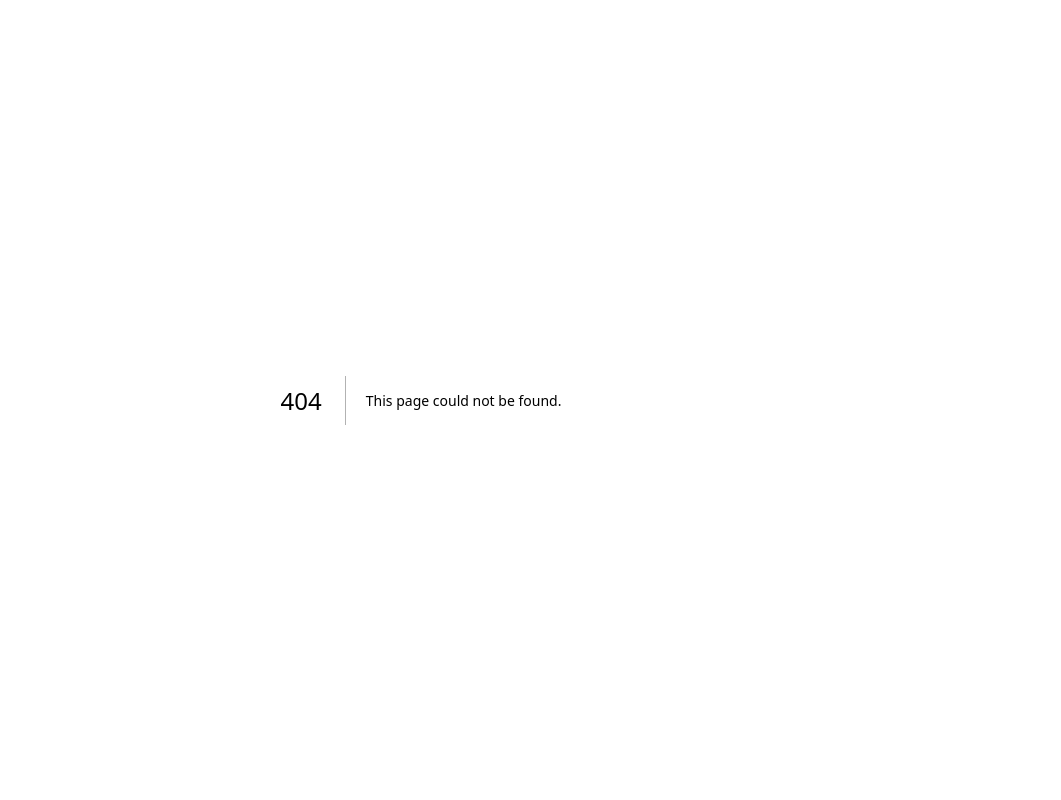
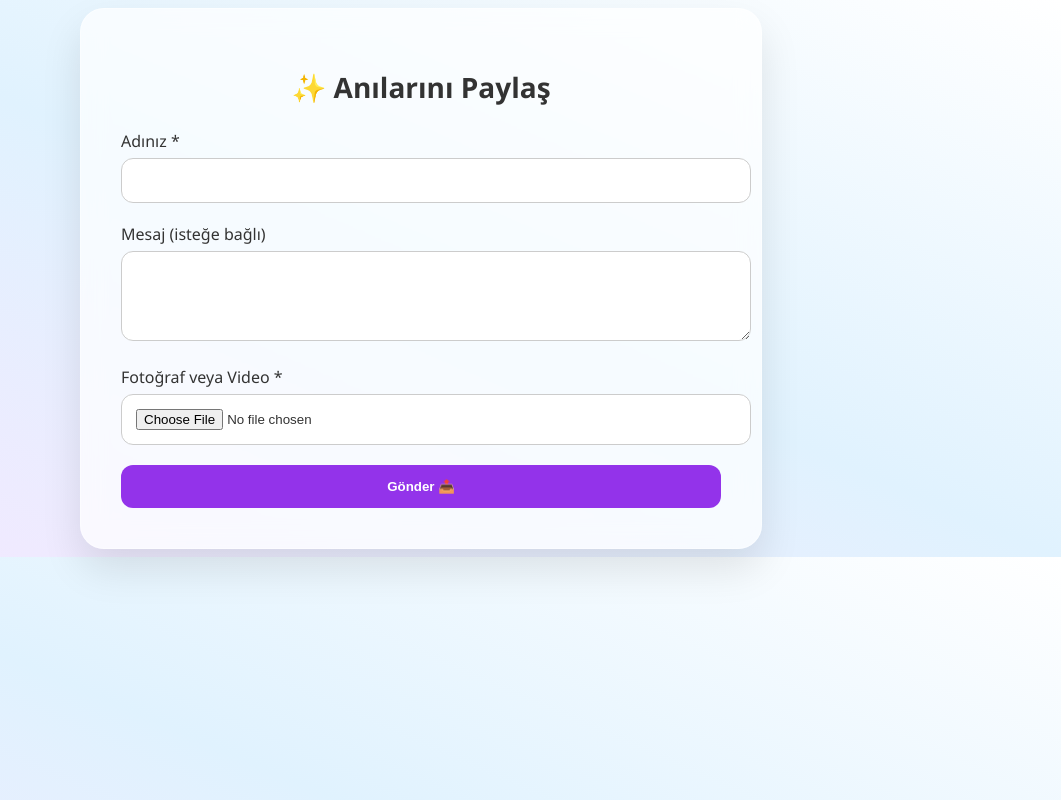
Before and after one commit to talipemreufat/qr-memories, a Next.js app: page /upload in a window 1280 px wide. Before the commit this address had no page. Shown: the whole page, without its empty margins (219-1280 px from the left). Built offline with nearby package versions, Linux system fonts and the light colour scheme.

Commit message:
Initial commit

```diff
--- /dev/null
+++ b/lib/cloudinary.ts
@@ -0,0 +1,33 @@
+// lib/cloudinary.ts
+
+export async function uploadToCloudinary(file: File): Promise<string> {
+  const cloudName = process.env.NEXT_PUBLIC_CLOUDINARY_CLOUD_NAME;
+  const uploadPreset = process.env.NEXT_PUBLIC_CLOUDINARY_UPLOAD_PRESET;
+
+  console.log("Cloudinary Config:", { cloudName, uploadPreset });
+
+  // Hata kontrolü
+  if (!cloudName || !uploadPreset) {
+    throw new Error("Cloudinary yapılandırması eksik. .env.local dosyanızı kontrol edin.");
+  }
+
+  const url = `https://api.cloudinary.com/v1_1/${cloudName}/upload`;
+
+  const formData = new FormData();
+  formData.append("file", file);
+  formData.append("upload_preset", uploadPreset);
+
+  const res = await fetch(url, {
+    method: "POST",
+    body: formData,
+  });
+
+  const data = await res.json();
+
+  if (!res.ok) {
+    console.error("Cloudinary Hatası:", data);
+    throw new Error(data.error?.message || "Yükleme başarısız");
+  }
+
+  return data.secure_url;
+}
--- /dev/null
+++ b/pages/_app.tsx
@@ -0,0 +1,6 @@
+import '../styles/globals.css'
+import type { AppProps } from 'next/app'
+
+export default function App({ Component, pageProps }: AppProps) {
+  return <Component {...pageProps} />
+}
--- /dev/null
+++ b/pages/upload.tsx
@@ -0,0 +1,91 @@
+import { useState } from 'react';
+import { uploadToCloudinary } from '../lib/cloudinary';
+
+export default function UploadPage() {
+  const [name, setName] = useState('');
+  const [message, setMessage] = useState('');
+  const [file, setFile] = useState<File | null>(null);
+  const [submitted, setSubmitted] = useState(false);
+  const [uploadUrl, setUploadUrl] = useState<string | null>(null);
+  const [loading, setLoading] = useState(false);
+
+  const handleSubmit = async (e: React.FormEvent) => {
+    e.preventDefault();
+    if (!file) return;
+
+    try {
+      setLoading(true);
+      const uploadedUrl = await uploadToCloudinary(file);
+      console.log('Yüklendi:', uploadedUrl);
+      setUploadUrl(uploadedUrl);
+      setSubmitted(true);
+    } catch (err) {
+      console.error('Yükleme hatası:', err);
+      alert('Yükleme başarısız!');
+    } finally {
+      setLoading(false);
+    }
+  };
+
+  return (
+    <div className="min-h-screen flex items-center justify-center px-4 py-10 bg-gradient-to-tr from-purple-200 via-blue-100 to-white">
+      <div className="upload-container">
+        {submitted ? (
+          <div className="text-center">
+            <h2 className="text-2xl font-bold text-green-600 mb-4">🎉 Anınız kaydedildi!</h2>
+            {uploadUrl && (
+              <div className="rounded-xl overflow-hidden border mt-4">
+                {uploadUrl.match(/video/) ? (
+                  <video src={uploadUrl} controls className="w-full max-h-[300px]" />
+                ) : (
+                  <img src={uploadUrl} alt="Uploaded" className="w-full" />
+                )}
+              </div>
+            )}
+            <p className="mt-4 text-gray-600">Teşekkür ederiz, {name}!</p>
+
+            {/* Ana sayfaya dön butonu */}
+            <button
+              className="mt-6 px-6 py-3 bg-purple-600 text-white rounded-xl hover:bg-purple-700 transition"
+              onClick={() => window.location.href = '/upload'}
+            >
+              Yeni Bir Anı Yükle
+            </button>
+          </div>
+        ) : (
+          <>
+            <h1>✨ Anılarını Paylaş</h1>
+            <form onSubmit={handleSubmit}>
+              <label>Adınız *</label>
+              <input
+                type="text"
+                value={name}
+                onChange={(e) => setName(e.target.value)}
+                required
+              />
+
+              <label>Mesaj (isteğe bağlı)</label>
+              <textarea
+                rows={4}
+                value={message}
+                onChange={(e) => setMessage(e.target.value)}
+              />
+
+              <label>Fotoğraf veya Video *</label>
+              <input
+                type="file"
+                accept="image/*,video/*"
+                onChange={(e) => setFile(e.target.files?.[0] || null)}
+                required
+              />
+
+              <button type="submit" disabled={loading}>
+                {loading ? 'Yükleniyor...' : 'Gönder 📤'}
+              </button>
+            </form>
+          </>
+        )}
+      </div>
+    </div>
+  );
+}
--- /dev/null
+++ b/styles/globals.css
@@ -0,0 +1,66 @@
+/* ==== Özel Global Stillendirme ==== */
+
+body {
+  background: linear-gradient(to top right, #f3e8ff, #e0f2fe, #ffffff);
+  font-family: 'Segoe UI', Tahoma, Geneva, Verdana, sans-serif;
+  color: #333;
+}
+
+.upload-container {
+  background: rgba(255, 255, 255, 0.7);
+  backdrop-filter: blur(12px);
+  box-shadow: 0 20px 40px rgba(0, 0, 0, 0.1);
+  border-radius: 24px;
+  padding: 40px;
+  max-width: 600px;
+  width: 100%;
+  margin: auto;
+  border: 1px solid rgba(255, 255, 255, 0.4);
+}
+
+.upload-container h1 {
+  font-size: 28px;
+  font-weight: bold;
+  margin-bottom: 24px;
+  text-align: center;
+}
+
+.upload-container label {
+  font-weight: 500;
+  margin-bottom: 6px;
+  display: block;
+}
+
+.upload-container input[type="text"],
+.upload-container textarea,
+.upload-container input[type="file"] {
+  width: 100%;
+  padding: 14px;
+  border: 1px solid #ccc;
+  border-radius: 12px;
+  margin-bottom: 20px;
+  background: #fff;
+  transition: all 0.2s ease;
+}
+
+.upload-container input[type="text"]:focus,
+.upload-container textarea:focus {
+  border-color: #9333ea;
+  outline: none;
+}
+
+.upload-container button {
+  width: 100%;
+  background: #9333ea;
+  color: white;
+  padding: 14px;
+  border: none;
+  border-radius: 12px;
+  font-weight: 600;
+  cursor: pointer;
+  transition: background 0.3s ease;
+}
+
+.upload-container button:hover {
+  background: #7e22ce;
+}
```
Also changed, not shown: package.json (+8 -6 lines), pages/30-kurustan-sinirsiz-cor-satilir-44812105.png (added), 1 other file (tests, documents, lock files or other folders).
